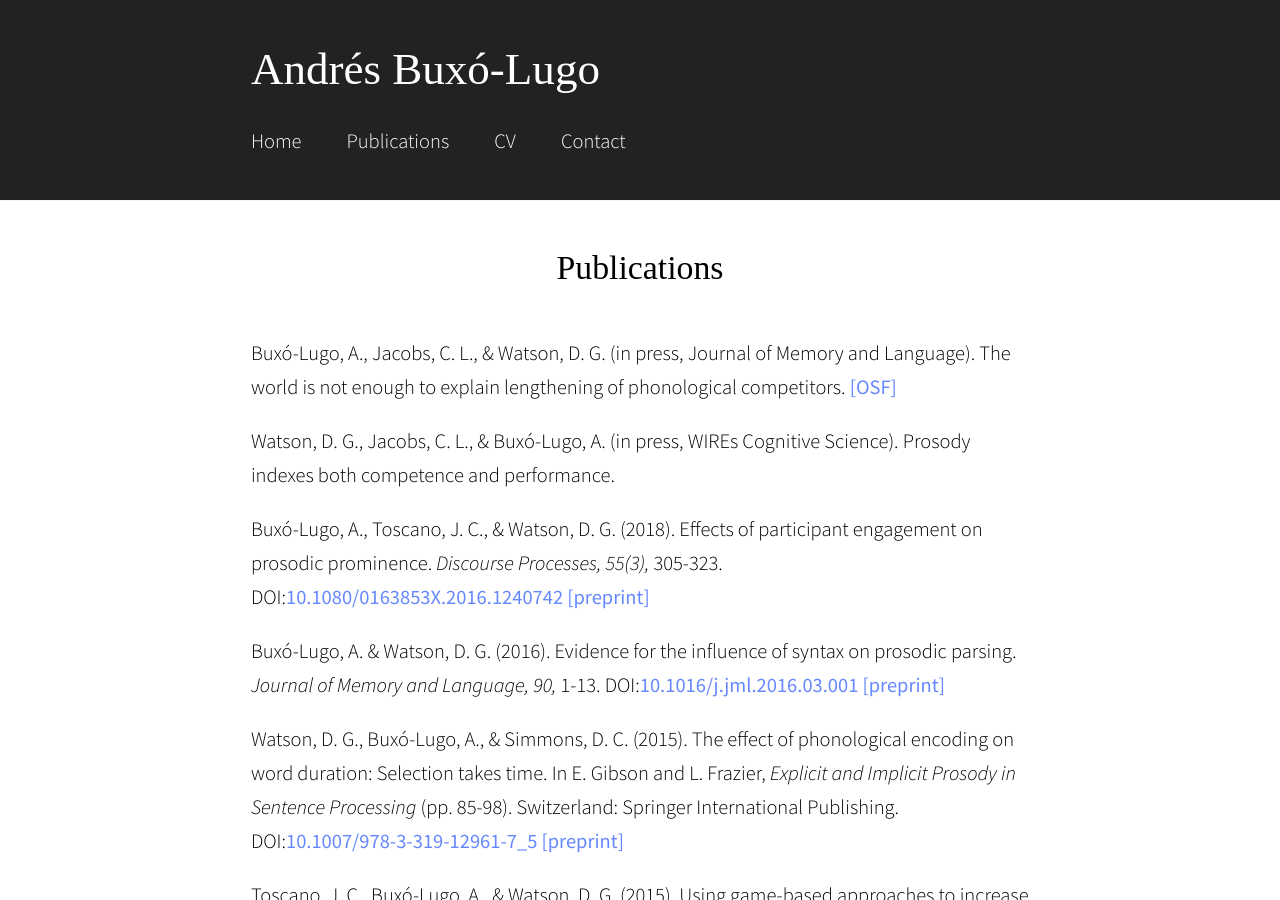
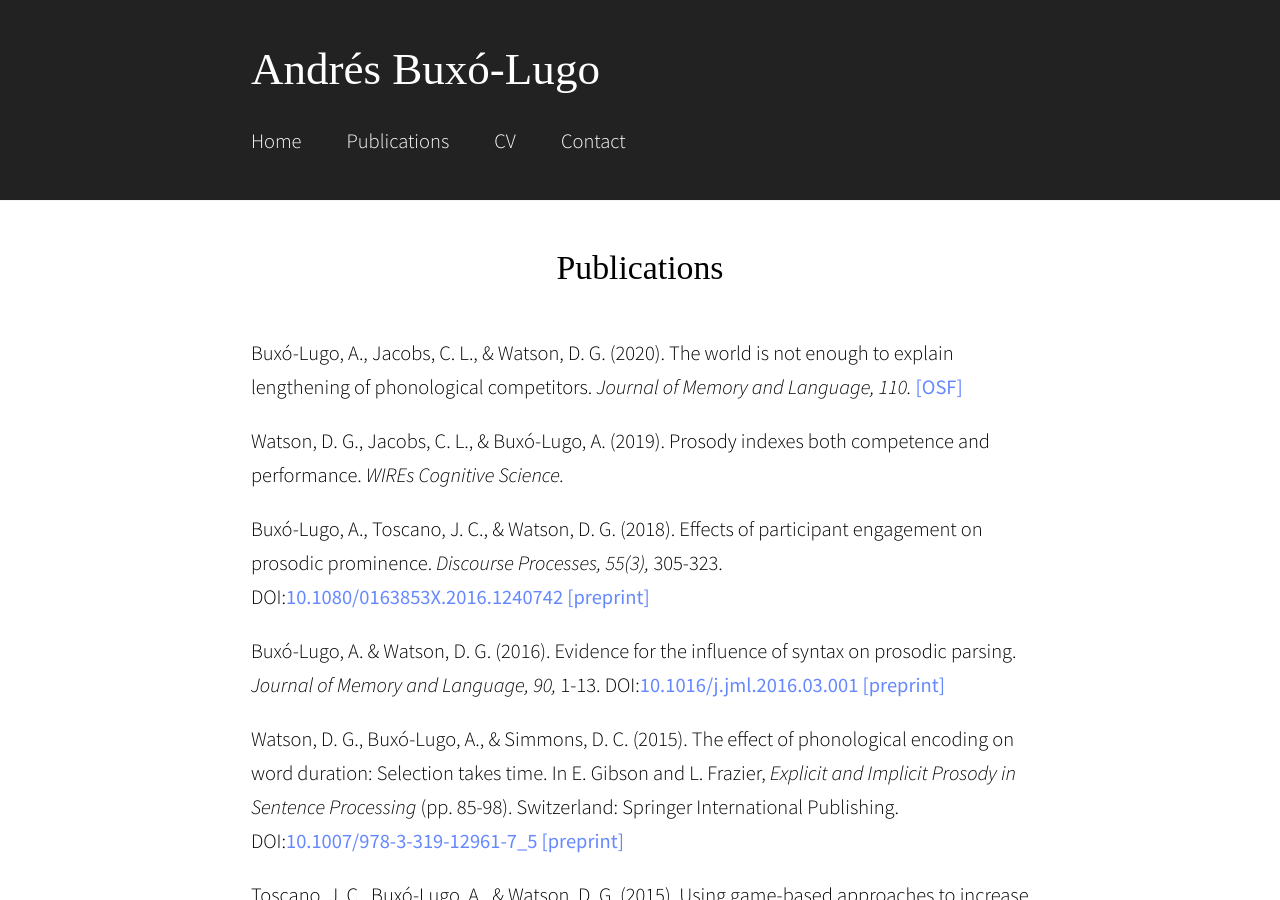
Before and after one commit to abuxolugo/abuxolugo.github.io, a Jekyll site: the page built from publications.md, in a window 1280 px wide and 900 px high. Built offline with Jekyll 4.4.1, drawn with Linux system fonts in a browser that asks for light colours; some web fonts are replaced.

Commit message:
Update publications.md

```diff
--- a/publications.md
+++ b/publications.md
@@ -4,9 +4,9 @@ title: Publications
 permalink: /publications/
 ---
 
-Buxó-Lugo, A., Jacobs, C. L., & Watson, D. G. (in press, Journal of Memory and Language). The world is not enough to explain lengthening of phonological competitors. [[OSF]](https://osf.io/ef5wu/)
+Buxó-Lugo, A., Jacobs, C. L., & Watson, D. G. (2020). The world is not enough to explain lengthening of phonological competitors. *Journal of Memory and Language, 110.* [[OSF]](https://osf.io/ef5wu/)
 
-Watson, D. G., Jacobs, C. L., & Buxó-Lugo, A. (in press, WIREs Cognitive Science). Prosody indexes both competence and performance.
+Watson, D. G., Jacobs, C. L., & Buxó-Lugo, A. (2019). Prosody indexes both competence and performance. *WIREs Cognitive Science.*
 
 Buxó-Lugo, A., Toscano, J. C., & Watson, D. G. (2018). Effects of participant engagement on prosodic prominence. *Discourse Processes, 55(3),* 305-323. DOI:[10.1080/0163853X.2016.1240742](https://doi.org/10.1080/0163853X.2016.1240742) [[preprint]]({{site.baseurl}}/assets/Minecraft_Preprint.pdf)
 
```
